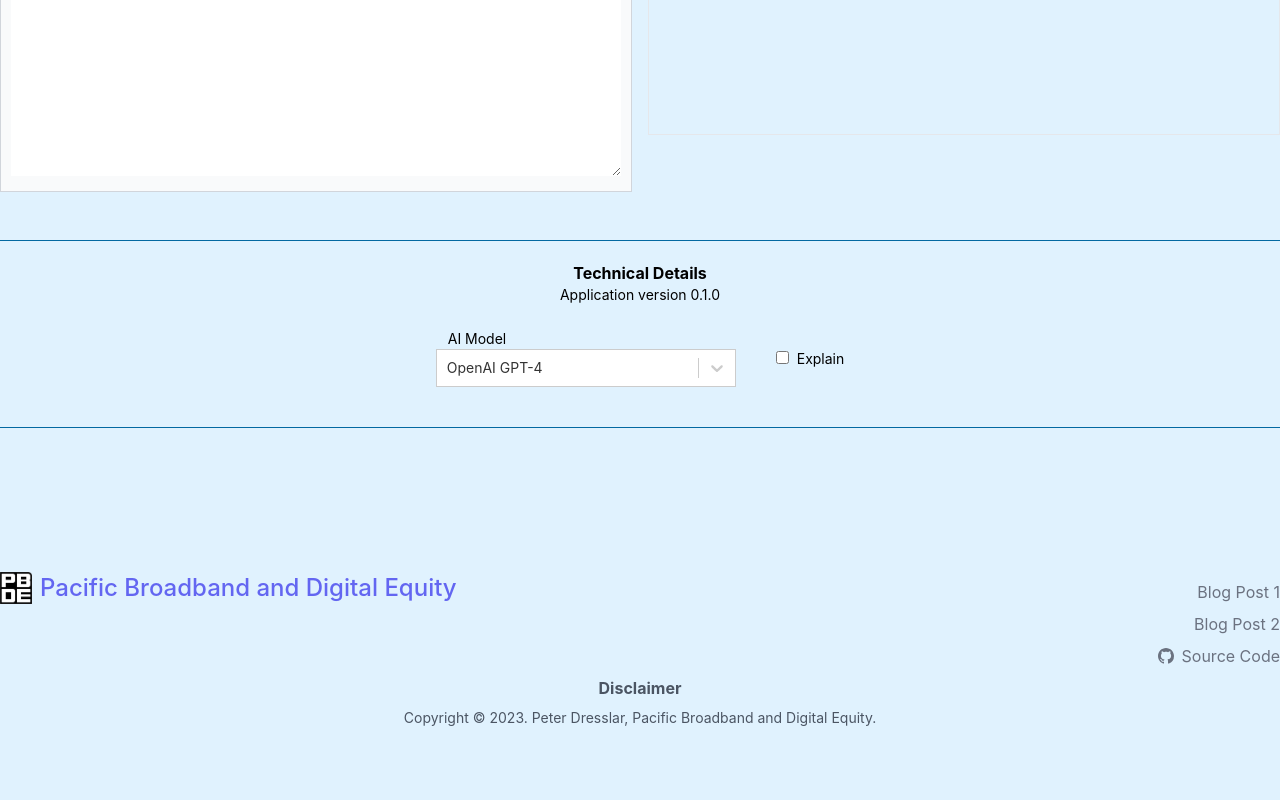
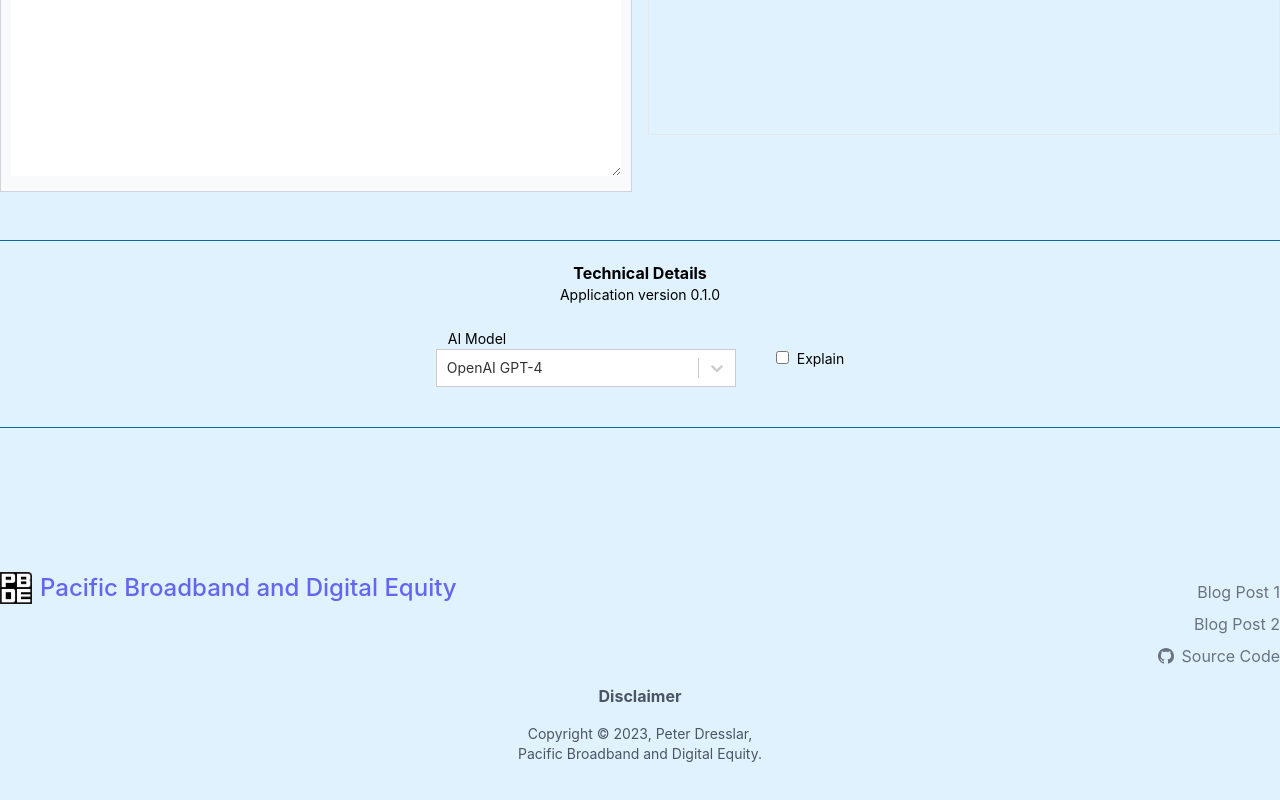
Before and after one commit to peterdresslar/ai-language-translate, a Next.js app: page / in a window 1280 px wide. Shown: the part 608-1408 px from the top of the page. Built offline with nearby package versions, Linux system fonts and the light colour scheme; no server answers.

Commit message:
Footer layout fixes

```diff
--- a/app/components/footer.tsx
+++ b/app/components/footer.tsx
@@ -40,7 +40,7 @@ export default function Footer() {
 
       </div> {/* end of the main footernav */}
 
-      <div className="flex my-2 font-bold justify-center text-gray-600 dark:text-gray-400">
+      <div className="flex my-4 font-bold justify-center text-gray-600 dark:text-gray-400">
         <a
           href="https://www.pacificbroadband.org/disclaimer/"
           target="_blank"
@@ -49,14 +49,14 @@ export default function Footer() {
         </a>{" "}
       </div>
 
-      <div className="flex mb-10 text-sm justify-center text-gray-600 dark:text-gray-400">
-        Copyright © {new Date().getFullYear()}. Peter Dresslar,&nbsp;
-        <a
+      <div className="flex flex-col mb-10 text-sm items-center justify-center text-gray-600 dark:text-gray-400">
+        <p>Copyright © {new Date().getFullYear()}, Peter Dresslar,</p>
+        <p><a
           href="https://pacificbroadband.org/"
           target="_blank"
           rel="noopener">
           Pacific Broadband and Digital Equity.
-        </a>{" "}
+        </a></p>
       </div>
     </Container>
   );
```
